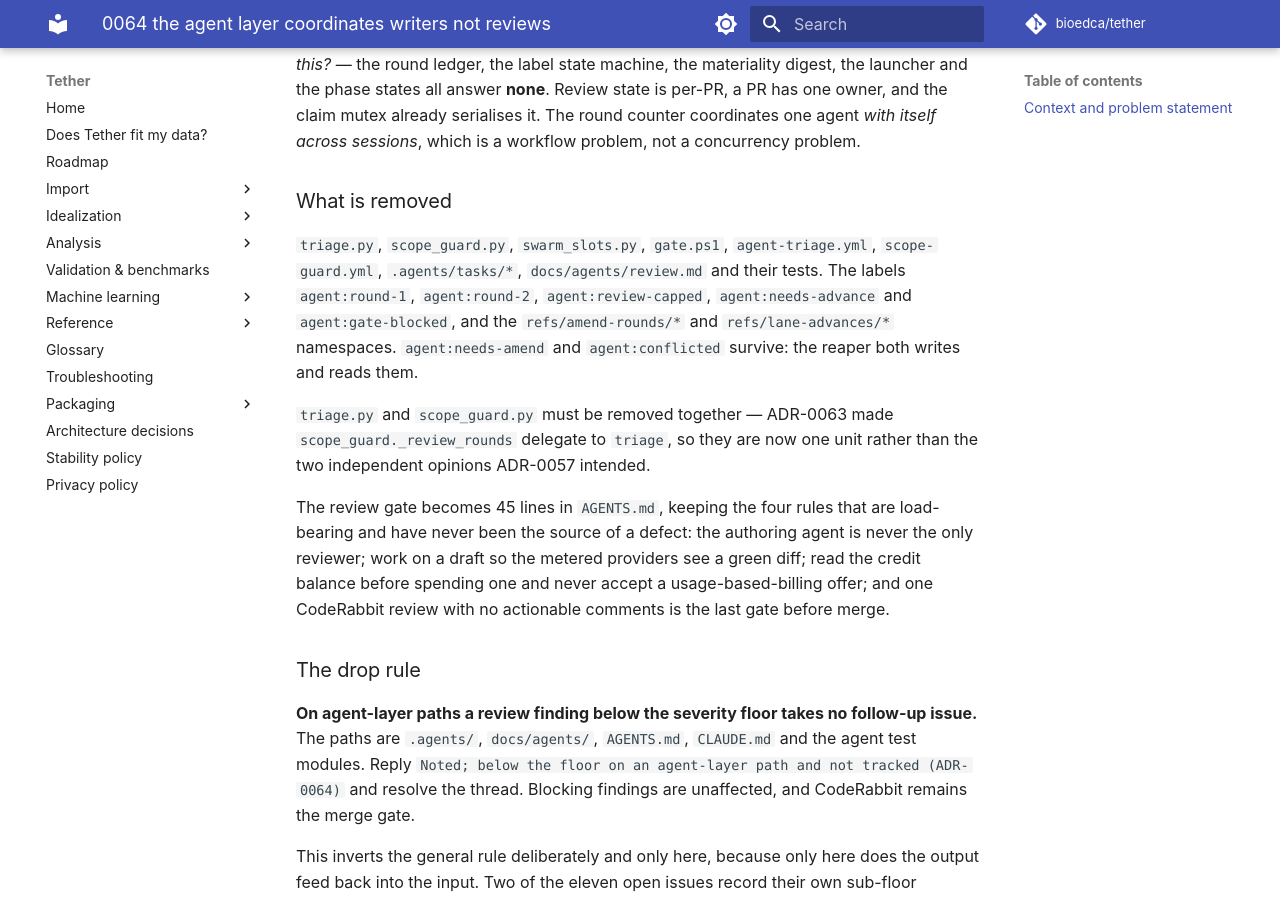
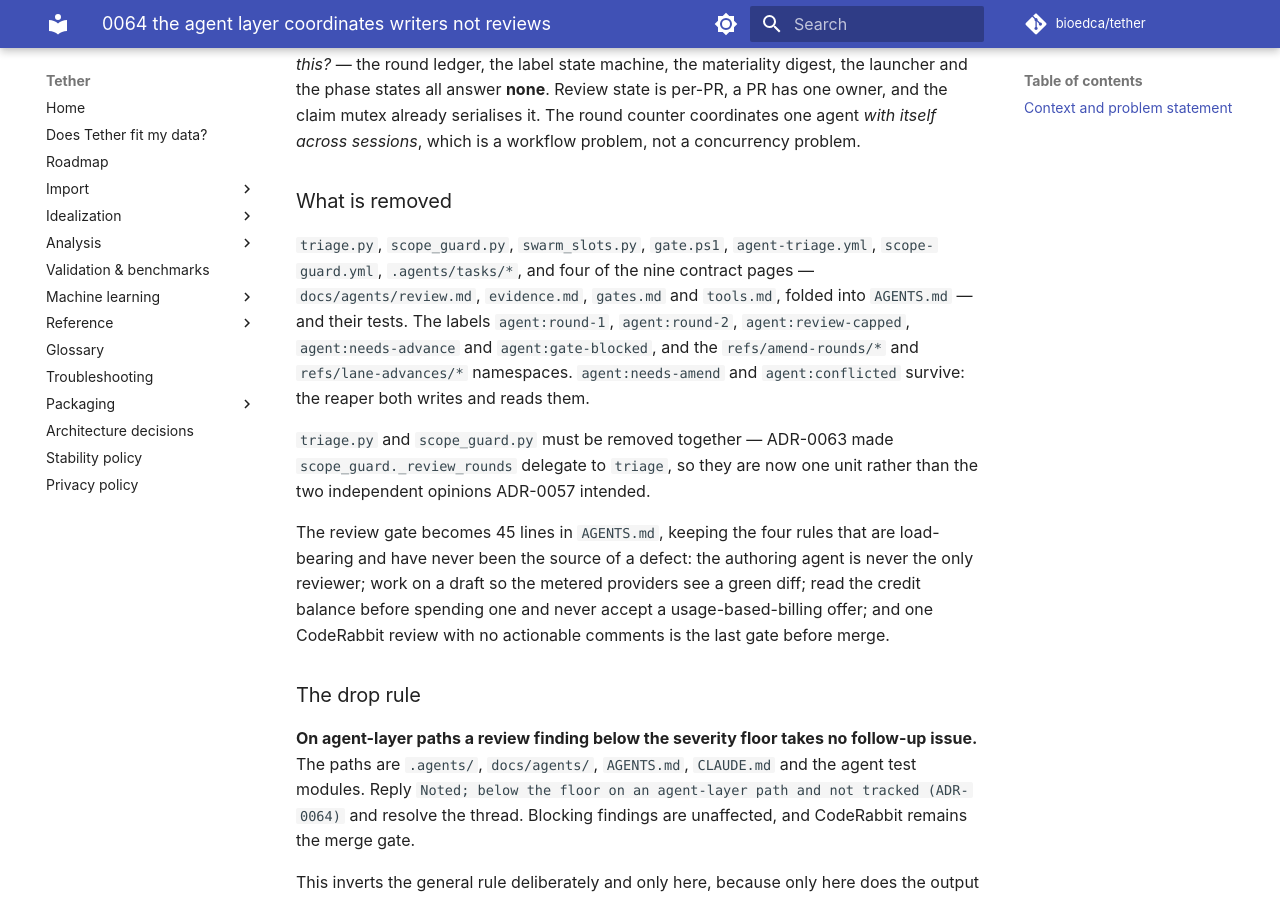
Before and after one commit to bioedca/tether, an MkDocs documentation site: the page built from docs/adr/0064-the-agent-layer-coordinates-writers-not-reviews.md, in a window 1280 px wide and 900 px high, scrolled down 8115 px. Built offline with MkDocs 1.6.1 and Material for MkDocs 9.7.7, drawn with Linux system fonts in a browser that asks for light colours; comment, search, counter and statistics services are not loaded; the version menu is left out.

Commit message:
docs(adr): ADR-0053's intake gates are the claim precondition, not superseded
Round 22. Two findings, and I was wrong to decline the first one when it was
raised at round 16.

ADR-0057's Status said it supersedes ADR-0053 outright while its own Adoption
status section says, in bold, that ADR-0053's intake gates REMAIN IN FORCE. I
declined this earlier on the grounds that the clause predates this pull request.
That was the wrong test: this pull request edits that Status line, and
gen_adr_index.py copies it verbatim into the index, so the contradiction ships
under this change whoever wrote the first half of the sentence.

It also matters more than a wording slip. ADR-0053's intake gates ARE the claim
precondition - open, status:ready, no competing assignee, an approval bound to
the current scope snapshot - checked before the ref is created. A reader taking
the Status at face value would conclude the precondition had been removed, which
is the one thing about this layer that must not be misread.

Now: supersedes ADR-0052 in full, and ADR-0053 only in its admitting mechanism,
with the intake gates named as still in force.

The removal inventory named `docs/agents/review.md` alone while the provenance
block's allowlist removes four contract pages, and the 444-line projection
depends on all four. All four named.

Gates: mkdocs build --strict green, gen_adr_index.py --check up to date, every
index cell verified equal to its body, 33 tests pass.

```diff
--- a/docs/adr/0064-the-agent-layer-coordinates-writers-not-reviews.md
+++ b/docs/adr/0064-the-agent-layer-coordinates-writers-not-reviews.md
@@ -295,7 +295,8 @@
 ### What is removed
 
 `triage.py`, `scope_guard.py`, `swarm_slots.py`, `gate.ps1`, `agent-triage.yml`, `scope-guard.yml`,
-`.agents/tasks/*`, `docs/agents/review.md` and their tests. The labels `agent:round-1`,
+`.agents/tasks/*`, and four of the nine contract pages — `docs/agents/review.md`, `evidence.md`,
+`gates.md` and `tools.md`, folded into `AGENTS.md` — and their tests. The labels `agent:round-1`,
 `agent:round-2`, `agent:review-capped`, `agent:needs-advance` and `agent:gate-blocked`, and the
 `refs/amend-rounds/*` and `refs/lane-advances/*` namespaces. `agent:needs-amend` and
 `agent:conflicted` survive: the reaper both writes and reads them.
```
Also changed, not shown: docs/adr/0057-github-native-swarm-coordination.md (+1 -1 lines), docs/adr/README.md (+1 -1 lines).
